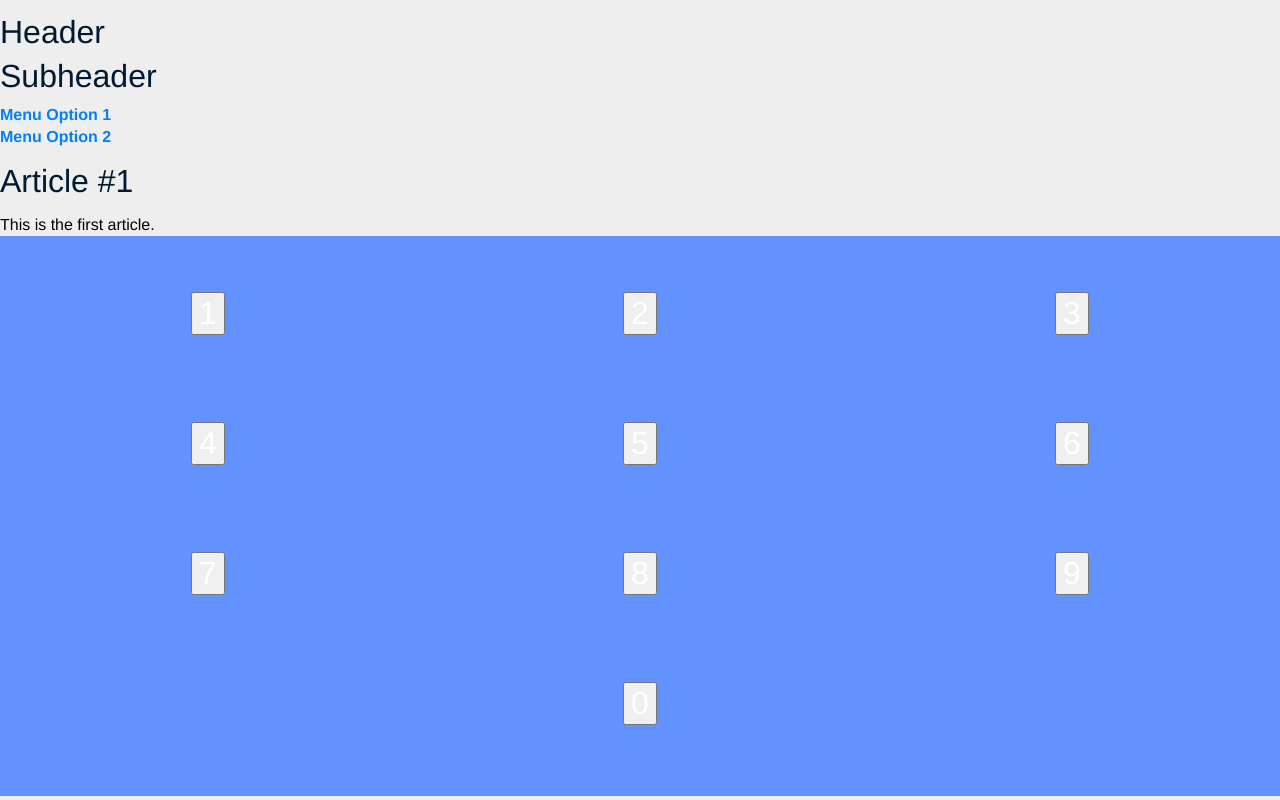
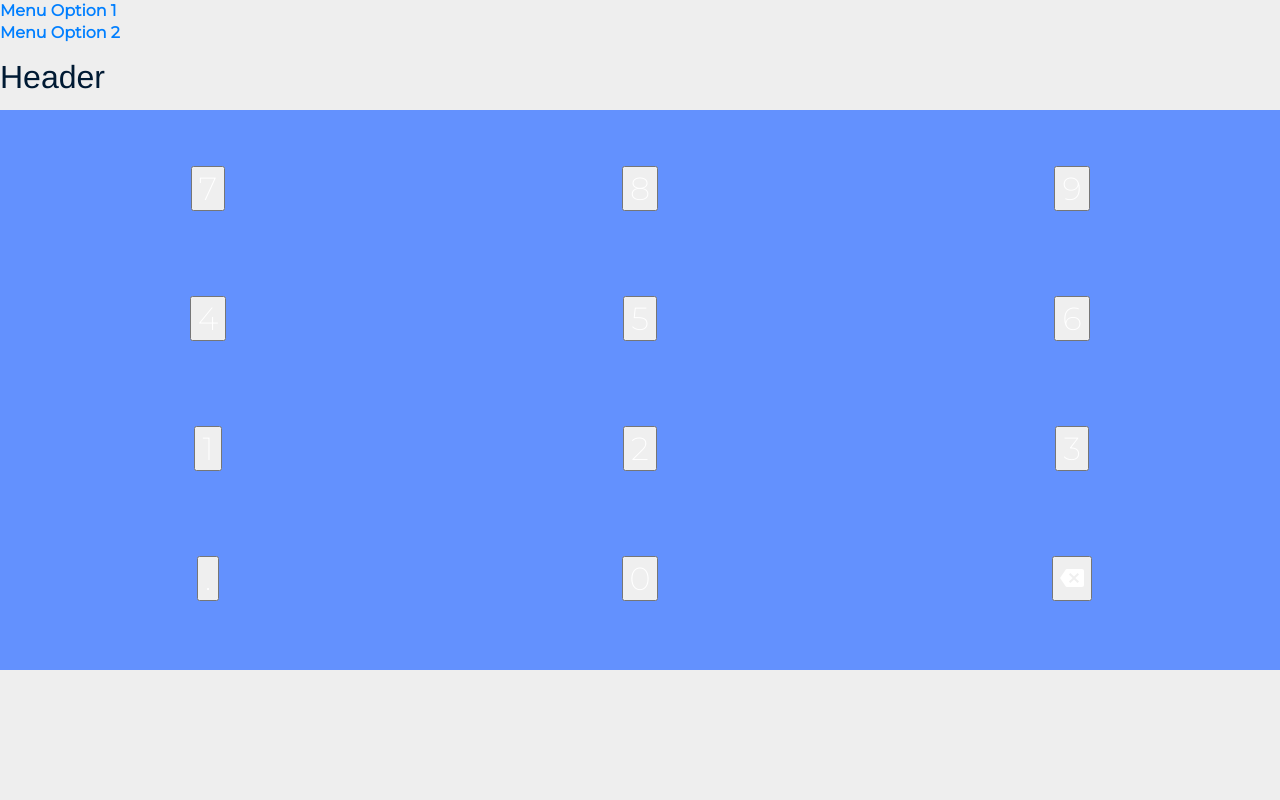
Before and after one commit to AugustoSandim-zz/uniderp-calculator, a plain HTML site: page index.html in a window 1280 px wide. Drawn offline with Linux system fonts and the light colour scheme.

Commit message:
Adiconando função de calcular, icones e invertendo os numeros

```diff
--- a/assets/css/style.css
+++ b/assets/css/style.css
@@ -1,3 +1,7 @@
+body {
+  font-family: 'Montserrat', sans-serif;
+}
+
 .keyboard {
   background-color: #6391FE;
   display: grid;
@@ -18,4 +22,5 @@
 .keyboard .box button {
   color: white;
   font-size: 2em;
+  font-weight: 200;
 }
--- /dev/null
+++ b/assets/js/application.js
@@ -0,0 +1,25 @@
+document.addEventListener('DOMContentLoaded', function() {
+  var digitedNumber = document.querySelectorAll("#digited-number");
+  var result = document.querySelectorAll("#result-final");
+  var number = digitedNumber[0].children[0];
+
+  [].forEach.call(document.querySelectorAll(".button-number"), function(el) {
+    el.addEventListener("click", function() {
+
+      number.innerText = (number.innerText + "" + this.value) || this.value;
+      result[0].children[0].innerText = CalculatorN2(number.innerText);
+    });
+  });
+
+  [].forEach.call(document.querySelectorAll(".button-backspace"), function(el) {
+    el.addEventListener("click", function() {
+
+      number.innerText = number.innerText.slice(0, -1);
+      result[0].children[0].innerText = CalculatorN2(number.innerText);
+    });
+  });
+
+  function CalculatorN2(note) {
+    return ((7 - (note * 0.4)) / 0.6).toFixed(2);
+  }
+});
--- a/index.html
+++ b/index.html
@@ -20,50 +20,46 @@
   <!--<meta name='msapplication-TileImage' content='/assets/images/ic?logo_144.png'>-->
   <meta name='msapplication-TileColor' content='#078BCC'>
   <!-- CSS -->
+  <link href="https://fonts.googleapis.com/css?family=Montserrat:200,200i,300,300i,400" rel="stylesheet">
   <link rel="stylesheet" href="assets/css/reset.css" />
   <link rel="stylesheet" href="assets/css/flexboxgrid.css" />
   <link rel="stylesheet" href="assets/css/style.css" />
 </head>
 <body>
-  <header>
-    <hgroup>
-      <h1>Header</h1>
-      <h2>Subheader</h2>
-    </hgroup>
-  </header>
   <nav>
     <ul>
       <li><a href="#">Menu Option 1</a></li>
       <li><a href="#">Menu Option 2</a></li>
     </ul>
   </nav>
+  <header id="result-final">
+    <h1>Header</h1>
+  </header>
+
   <section>
-    <article>
-      <header>
-        <h1>Article #1</h1>
-      </header>
-      <section>
-        This is the first article.
-      </section>
-    </article>
+
+    <div id="digited-number">
+      <h1></h1>
+    </div>
+
   </section>
   <section class="keyboard">
 
     <div class="row around-xs">
       <div class="col-xs-2">
         <div class="box">
-            <button>1</button>
+            <button class="button-number" value="7">7</button>
         </div>
       </div>
 
       <div class="col-xs-2">
         <div class="box">
-            <button>2</button>
+            <button class="button-number" value="8">8</button>
         </div>
       </div>
       <div class="col-xs-2">
         <div class="box">
-            <button>3</button>
+            <button class="button-number" value="9">9</button>
         </div>
       </div>
     </div>
@@ -71,18 +67,18 @@
     <div class="row around-xs">
       <div class="col-xs-2">
         <div class="box">
-            <button>4</button>
+            <button class="button-number" value="4">4</button>
         </div>
       </div>
 
       <div class="col-xs-2">
         <div class="box">
-            <button>5</button>
+            <button class="button-number" value="5">5</button>
         </div>
       </div>
       <div class="col-xs-2">
         <div class="box">
-            <button>6</button>
+            <button class="button-number" value="6">6</button>
         </div>
       </div>
     </div>
@@ -90,31 +86,46 @@
     <div class="row around-xs">
       <div class="col-xs-2">
         <div class="box">
-            <button>7</button>
+            <button class="button-number" value="1">1</button>
         </div>
       </div>
 
       <div class="col-xs-2">
         <div class="box">
-            <button>8</button>
+            <button class="button-number" value="2">2</button>
         </div>
       </div>
       <div class="col-xs-2">
         <div class="box">
-            <button>9</button>
+            <button class="button-number" value="3">3</button>
         </div>
       </div>
     </div>
-
     <div class="row around-xs">
       <div class="col-xs-2">
         <div class="box">
-            <button>0</button>
+            <button class="button-number" value=".">.</button>
+        </div>
+      </div>
+
+      <div class="col-xs-2">
+        <div class="box">
+            <button class="button-number" value="0">0</button>
+        </div>
+      </div>
+
+      <div class="col-xs-2">
+        <div class="box">
+            <button class="button-backspace">
+              <img src="assets/images/ic_backspace_white_24px.svg" alt="Apagar">
+            </button>
         </div>
       </div>
     </div>
 
   </section>
 
+  <script src="assets/js/application.js"></script>
+
 </body>
 </html>
```
Also changed, not shown: assets/images/ic_backspace_white_24px.svg (added), assets/images/ic_menu_white_24px.svg (added).
